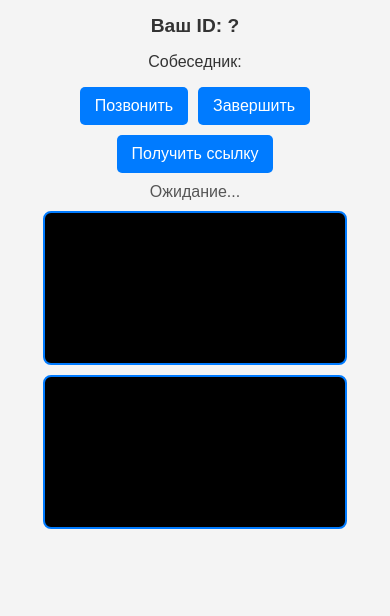
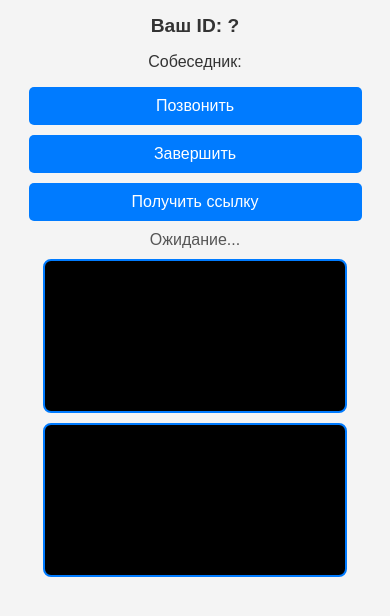
Before and after one commit to AlexKovalovSHK/small_video_chat, a website: page public/index.html in a window 390 px wide. Drawn offline with nearby package versions, Linux system fonts and the light colour scheme; no server answers.

Commit message:
update ui

```diff
--- a/public/index.html
+++ b/public/index.html
@@ -66,8 +66,8 @@
         video {
           width: 90%;
         }
-        input {
-          width: 80%;
+        button{
+          width: 90%;
         }
       }
     </style>
```
